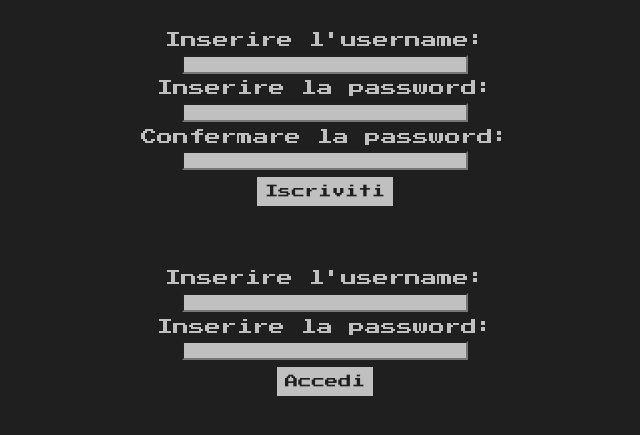
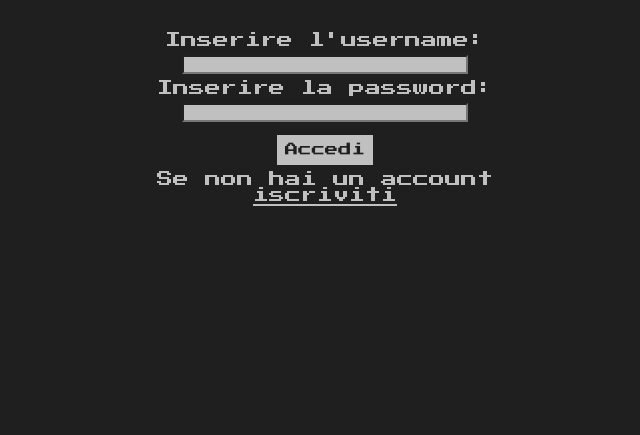
Before and after one commit to balpie/tritesWebApp, a PHP site: page /php/account.php in a window 1280 px wide. Shown: the part 40-475 px from the top of the page, without its empty margins (315-955 px from the left). Run offline with PHP 8.4, Linux system fonts and the light colour scheme.

Commit message:
Aggiunta logica per login o signup

```diff
--- a/css/account.css
+++ b/css/account.css
@@ -32,6 +32,8 @@ button{
     display: block;
     width: fit-content;
     height: 2.2em;
+    margin-top: 0.5em;
+    margin-bottom: 0.5em;
 }
 
 button:hover{
@@ -39,3 +41,15 @@ button:hover{
     background-color: #201f1f;
     color: #c0c0c0;
 }
+.Nascosto{
+    display: none;
+}
+
+span.Cliccabile{
+    text-decoration: underline;
+    text-decoration-thickness: 2px;
+    cursor: pointer;
+}
+span.Cliccabile:hover[onclick]{
+    text-decoration: none;
+}
--- a/css/tetracolors.css
+++ b/css/tetracolors.css
@@ -26,7 +26,7 @@
     background-color: rgb(0, 255, 255);
 }
 
-
+/*Titolo*/
 span.I{
     background-color: #c0c0c0;
     color: rgb(255, 123, 0);
--- /dev/null
+++ b/js/account.js
@@ -0,0 +1,5 @@
+function actionButton()
+{
+    document.getElementById("LogIn").classList.toggle("Nascosto");
+    document.getElementById("SignUp").classList.toggle("Nascosto");
+}
--- a/php/account.php
+++ b/php/account.php
@@ -7,6 +7,7 @@
         <link rel="stylesheet" href="../css/account.css">
         <link rel="stylesheet" href="../css/navbar.css">
         <link rel="stylesheet" href="../css/tetracolors.css">
+        <script src="../js/account.js"></script>
         <link rel="preconnect" href="https://fonts.googleapis.com">
         <link rel="preconnect" href="https://fonts.gstatic.com" crossorigin>
         <link href="https://fonts.googleapis.com/css2?family=Press+Start+2P&display=swap" rel="stylesheet">
@@ -26,7 +27,7 @@
             </ul>
         </nav>
         <main>
-        <form id="SignUp" method="POST">
+            <form id="SignUp" method="POST" class="Nascosto">
                 <label for="NewUsername">Inserire l'username:</label>
                 <input type="text" id="NewUsername">
                 <label for="NewPassword">Inserire la password:</label>
@@ -34,6 +35,7 @@
                 <label for="ConfirmPassword">Confermare la password:</label>
                 <input type="password" id="ConfirmPassword">
                 <button type="submit">Iscriviti</button>
+                se hai già un account <span id="logInBtn" class="Cliccabile" onclick="actionButton()">log in</span>
             </form>
             <form id="LogIn" method="POST">
                 <label for="Username">Inserire l'username:</label>
@@ -41,6 +43,7 @@
                 <label for="Password">Inserire la password:</label>
                 <input type="password" id="Password">
                 <button type="submit">Accedi</button>
+                Se non hai un account <span id="SignUpBtn" class="Cliccabile" onclick="actionButton()">iscriviti</span>
             </form>
         </main>
     </body>
--- a/php/index.php
+++ b/php/index.php
@@ -7,7 +7,7 @@
         <link rel="stylesheet" href="../css/game.css">
         <link rel="stylesheet" href="../css/navbar.css">
         <link rel="stylesheet" href="../css/tetracolors.css">
-        <script src="../js/script.js"></script>
+        <script src="../js/game.js"></script>
         <link rel="preconnect" href="https://fonts.googleapis.com">
         <link rel="preconnect" href="https://fonts.gstatic.com" crossorigin>
         <link href="https://fonts.googleapis.com/css2?family=Press+Start+2P&display=swap" rel="stylesheet">
--- a/trites_db.sql
+++ b/trites_db.sql
@@ -17,7 +17,7 @@ CREATE TABLE IF NOT EXISTS Partite(
     `NomeUtente` VARCHAR(30) NOT NULL,
     `LineeRipulite` INTEGER NOT NULL,
     `Punti` INTEGER NOT NULL,
-    `DataPartita` DATETIME NOT NULL,
+    `DataPartita` DATE NOT NULL,
     FOREIGN KEY(`NomeUtente`) REFERENCES `Utenti`(`NomeUtente`),
     PRIMARY KEY(`IdPartita`)
 );
```
Also changed, not shown: php/classifiche.php (+32 -2 lines), js/game.js (renamed from js/script.js). Lines whose indentation alone changed are shown as unchanged.
